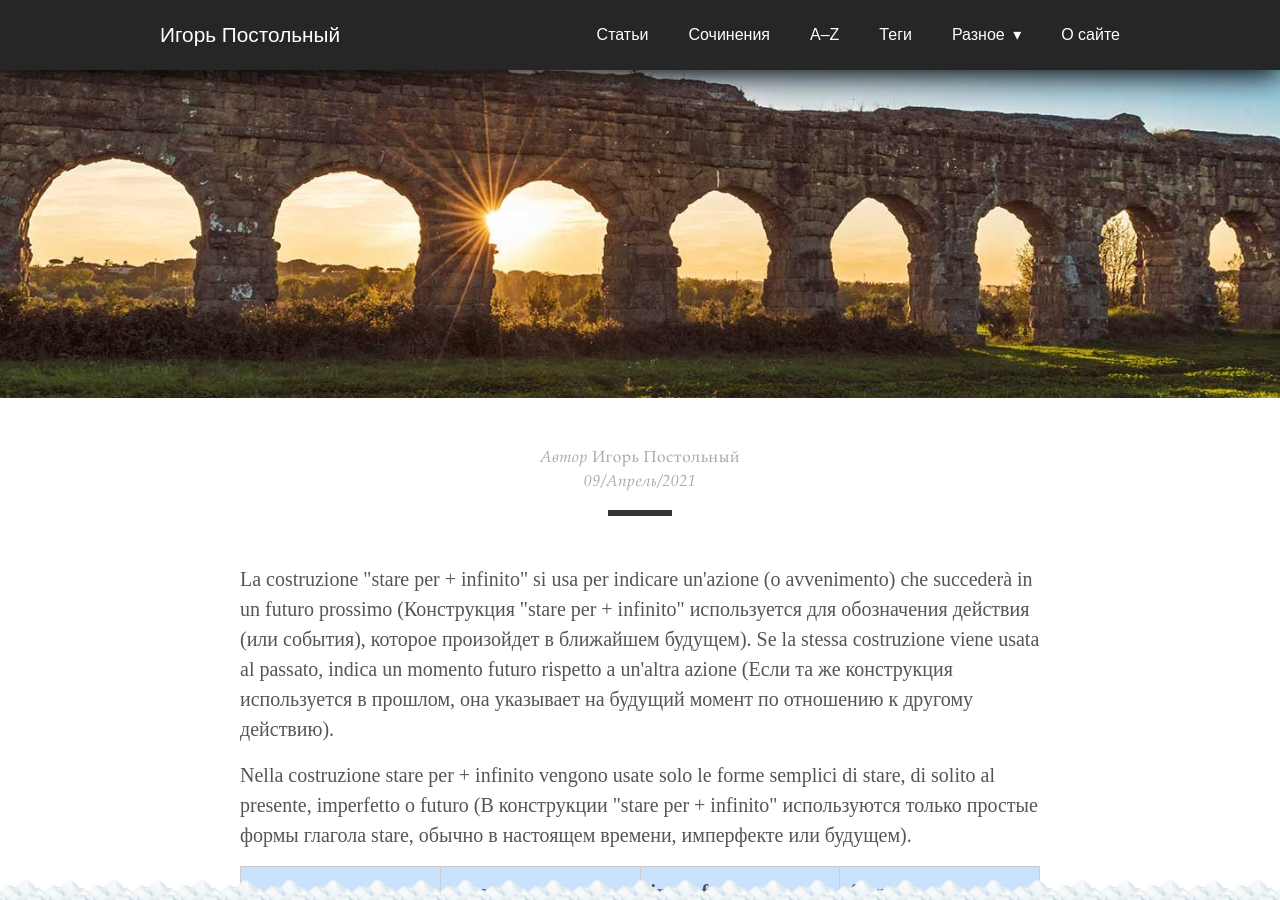
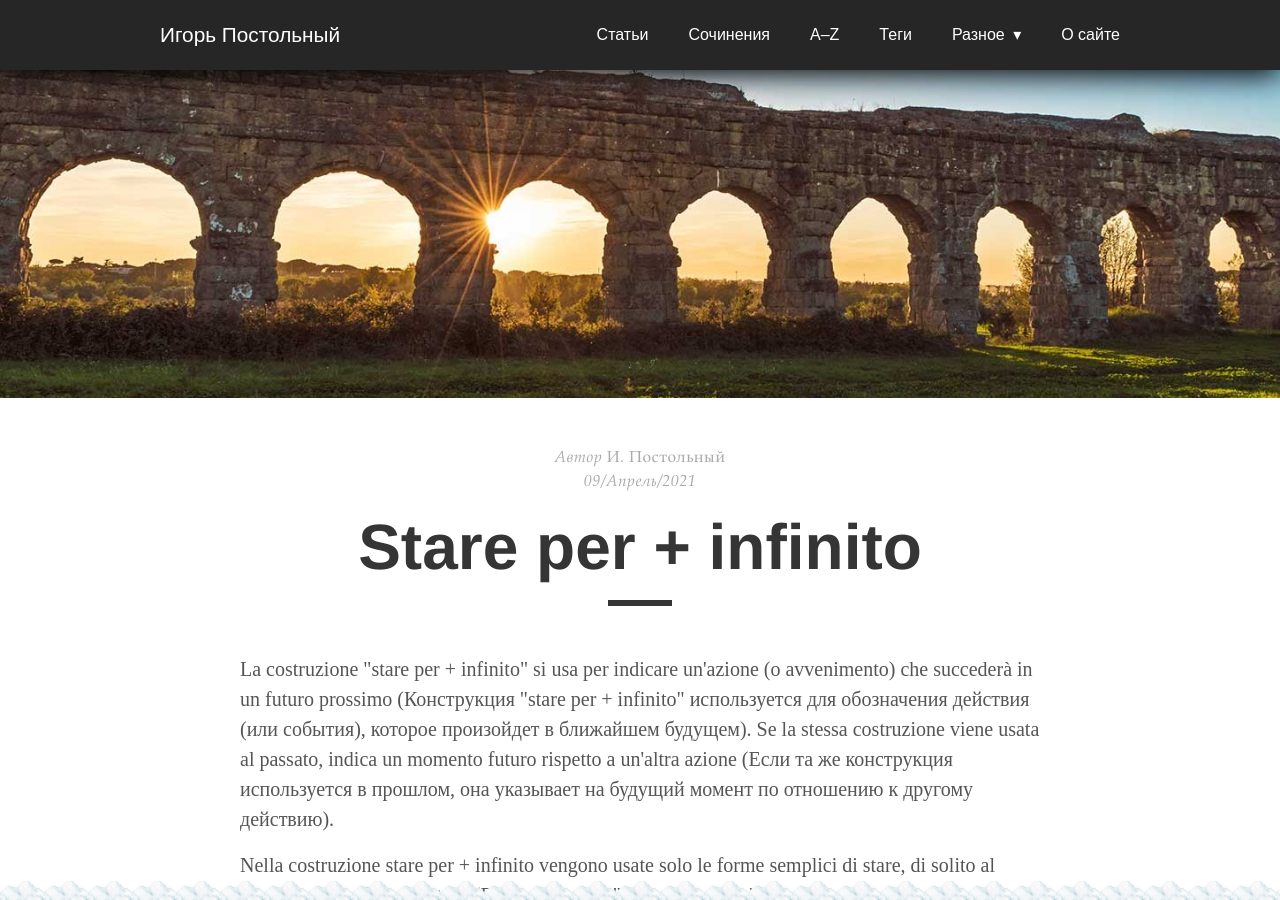
Before and after one commit to postolny/postolny.github.io, a Jekyll site: the page built from _posts/2021-04-09-il-stare-per-infinito.md, in a window 1280 px wide and 900 px high. Built offline with Jekyll 4.4.1, drawn with Linux system fonts in a browser that asks for light colours; our own code applies the rules of GitHub Pages for plain Markdown files.

Commit message:
Add files via upload

```diff
--- a/_posts/2021-04-09-il-stare-per-infinito.md
+++ b/_posts/2021-04-09-il-stare-per-infinito.md
@@ -1,7 +1,7 @@
 ---
 layout: post
 title: "Stare per + infinito"
-description: "La costruzione "stare per + infinito" si usa per indicare un'azione (o avvenimento) che succederà in un futuro prossimo (Конструкция "stare per + infinito" используется для обозначения действия (или события), которое произойдет в ближайшем будущем)."
+description: "La costruzione \"stare per + infinito\" si usa per indicare un'azione (o avvenimento) che succederà in un futuro prossimo (Конструкция \"stare per + infinito\" используется для обозначения действия (или события), которое произойдет в ближайшем будущем)."
 author: "И. Постольный"
 comments: false
 categories:
```
